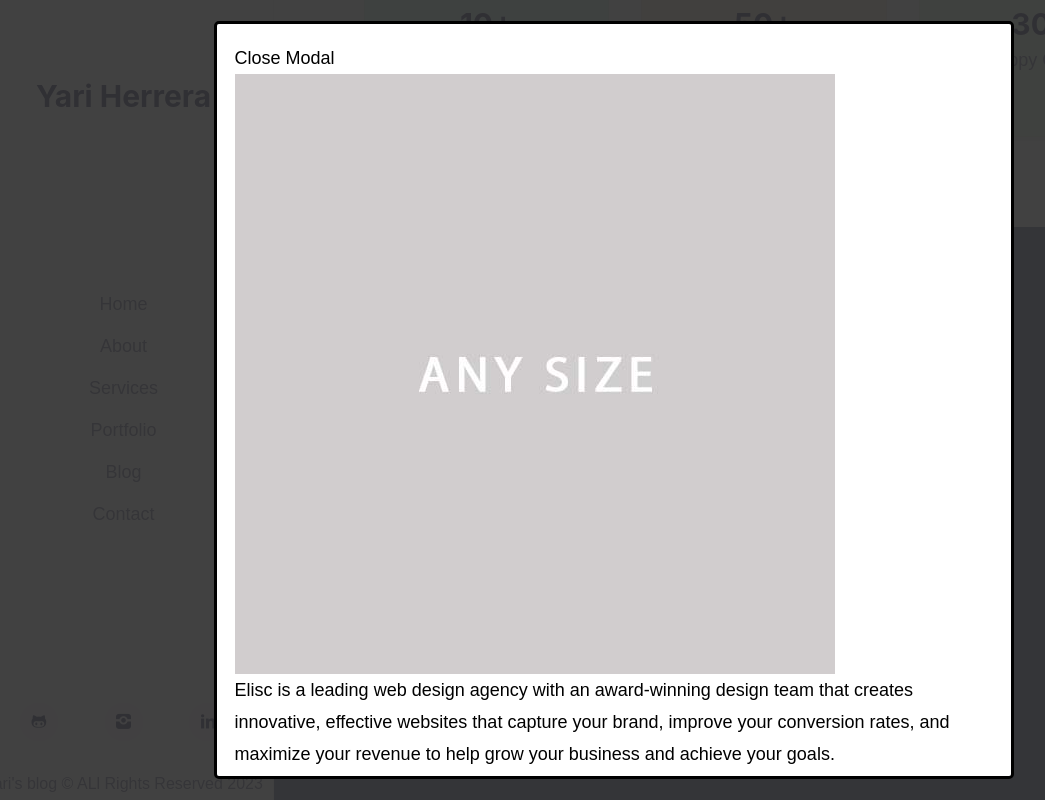
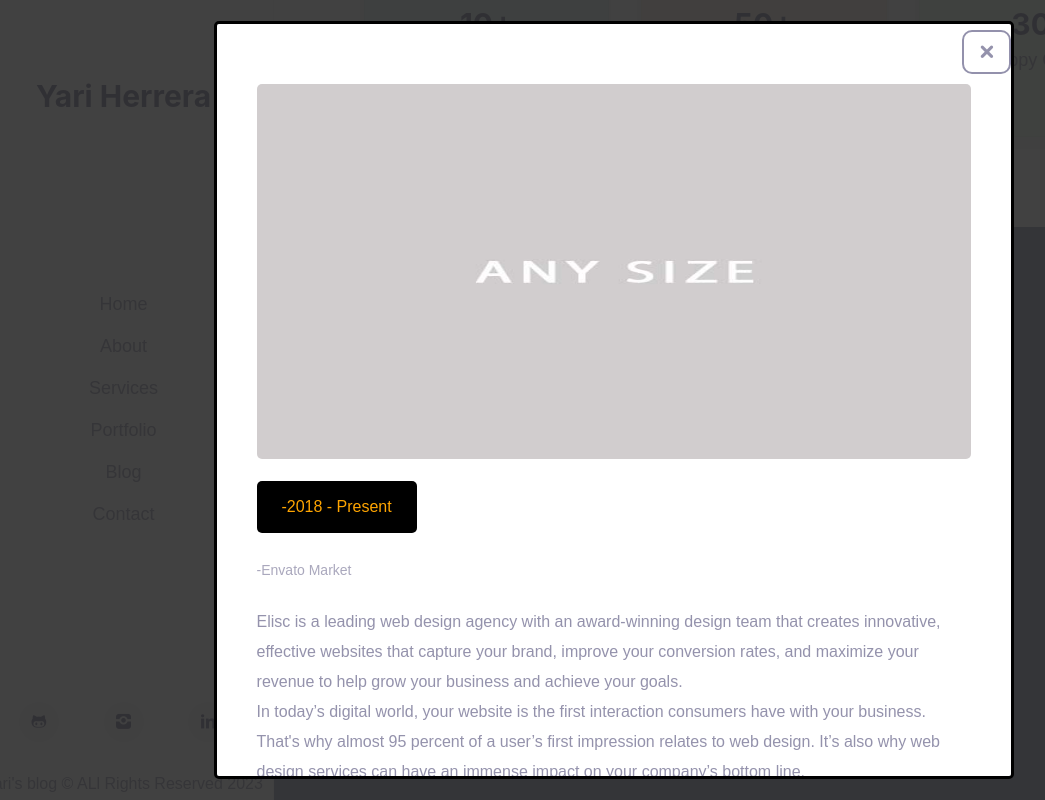
Before and after one commit to Yariandres/nuxt-personal-blog, a Nuxt app: page /about in a window 1280 px wide. Both pictures are taken after a click on the button 582 px from the left and 587 px from the top of the page. Shown: the whole page, without its empty margins (26-1071 px from the left). Built offline with nearby package versions, Linux system fonts and the light colour scheme; a web font is replaced by a local one.

Commit message:
adding modal

```diff
--- a/pages/about/index.vue
+++ b/pages/about/index.vue
@@ -35,19 +35,23 @@
                 </div>
               </div>
             </button>
+          </div>
+          <dialog ref="modal" :class="{[$style['modal']]: true, [$style['modal__isOpen']]: notOpen}">
+            <button :class="$style['modal__close-icon']" @click="closeModal">
+              <i class="icon-cancel"></i>
+            </button>
 
-              <!-- Modalbox Info Start -->
-            <dialog ref="modal" :class="$style['modal']">
-              <p @click="closeModal">Close Modal</p>
+            <img :class="$style['modal__image']"  src="~/assets/img/experience/1.jpg" alt="" />
 
-              <img :class="$style['popup_image']" src="~/assets/img/experience/1.jpg" alt="" />
-              <div :class="$style['descriptions']">
+            <p :class="$style['modal__time']">-2018 - Present</p>
+            <p :class="$style['modal__company']">-Envato Market</p>
+
+            <div :class="$style['modal__description']">
               <p>Elisc is a leading web design agency with an award-winning design team that creates innovative, effective websites that capture your brand, improve your conversion rates, and maximize your revenue to help grow your business and achieve your goals.</p>
               <p>In today’s digital world, your website is the first interaction consumers have with your business. That's why almost 95 percent of a user’s first impression relates to web design. It’s also why web design services can have an immense impact on your company’s bottom line.</p>
               <p>That’s why more companies are not only reevaluating their website’s design but also partnering with Elisc, the web design agency that’s driven more than $2.4 billion in revenue for its clients. With over 50 web design awards under our belt, we're confident we can design a custom website that drives sales for your unique business.</p>
             </div>
           </dialog>
-          </div>
         </div>
       </div>
     </div>
@@ -58,14 +62,16 @@
 import { ref } from 'vue';
 
 const modal = ref<HTMLDialogElement | null>(null);
+const notOpen = ref<boolean>(true);
 
 const openModal = () => {
   modal.value?.showModal();
+  notOpen.value = false;
 }
 
 const closeModal = () =>{
   modal.value?.close();
-  console.log('close modal function')
+  notOpen.value = true;
 }
 
 </script>
@@ -184,17 +190,93 @@ const closeModal = () =>{
       .text-orange {
         color: orange;
       }
+    };
 
     .modal {
       max-width: 80ch;
       border-radius: 5px;
-        outline: none;
+      padding-inline: 40px;
+      padding-block-start: 60px;
+      display: flex;
+      flex-direction: column;
+      gap: 22px;
+      position: relative;
+      isolation: isolate;
+      z-index: 1;
+
+      &__isOpen {
+        display: none;
+      }
 
       &::backdrop {
         background: rgba(51, 51, 51, 0.928);
       }
+
+      &__image {
+        border-radius: 5px;
+        height: 375px; // to be removed
       }
-    };
+
+      &__time {
+        background-color: #000000;
+        color: orange;
+        padding-block: 10px;
+        text-align: center;
+        border-radius: 5px;
+        display: inline;
+        max-width: 160px;
+        font-size: 16px;
+        font-weight: 400;
+      }
+
+      &__company {
+        font-size: 14px;
+        font-weight: 400;
+        line-height: 30px;
+        color: rgba(85, 82, 124, 0.501);
+      }
+
+      &__description {
+        font-size: 16px;
+        font-weight: 400;
+        line-height: 30px;
+        color: rgba(85, 82, 124, 0.632);
+      }
+
+      &__close-icon {
+        position: absolute;
+        right: 0;
+        top: 12px;
+        background: none;
+        border: none;
+        margin: 0;
+        padding: 0;
+        font: inherit;
+        color: inherit;
+        cursor: pointer;
+        outline: none;
+
+
+        i {
+          padding: 10px;
+          color: rgba(85, 82, 124, 0.632);;
+          border: 2px solid rgba(85, 82, 124, 0.632);;
+          border-radius: 10px;
+          z-index: 10;
+
+          -webkit-transition: all 0.3s ease;
+          -moz-transition: all 0.3s ease;
+          -ms-transition: all 0.3s ease;
+          -o-transition: all 0.3s ease;
+          transition: all 0.3s ease;
+
+          &:hover {
+            border-radius: 100%;
+          }
+        }
+      }
+
+    }
 
     .flex-gap-16 {
       display: flex;
```
Lines whose indentation alone changed are shown as unchanged.
